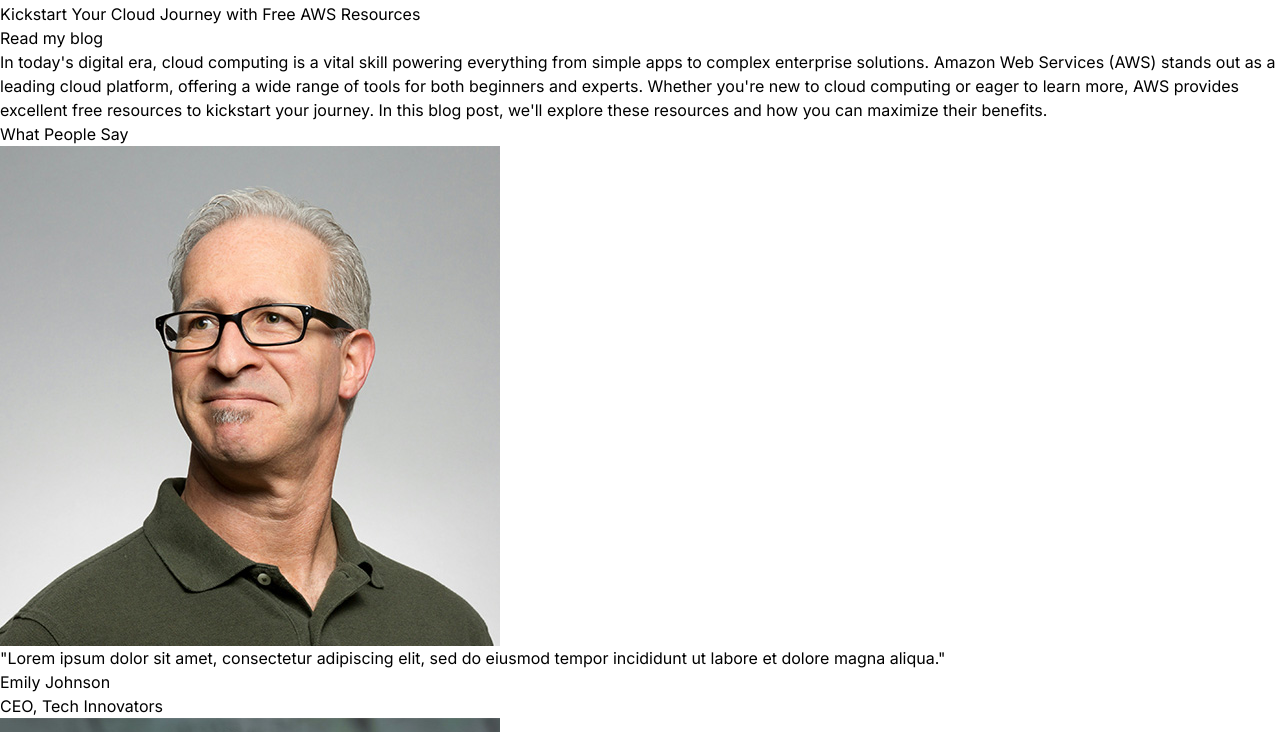
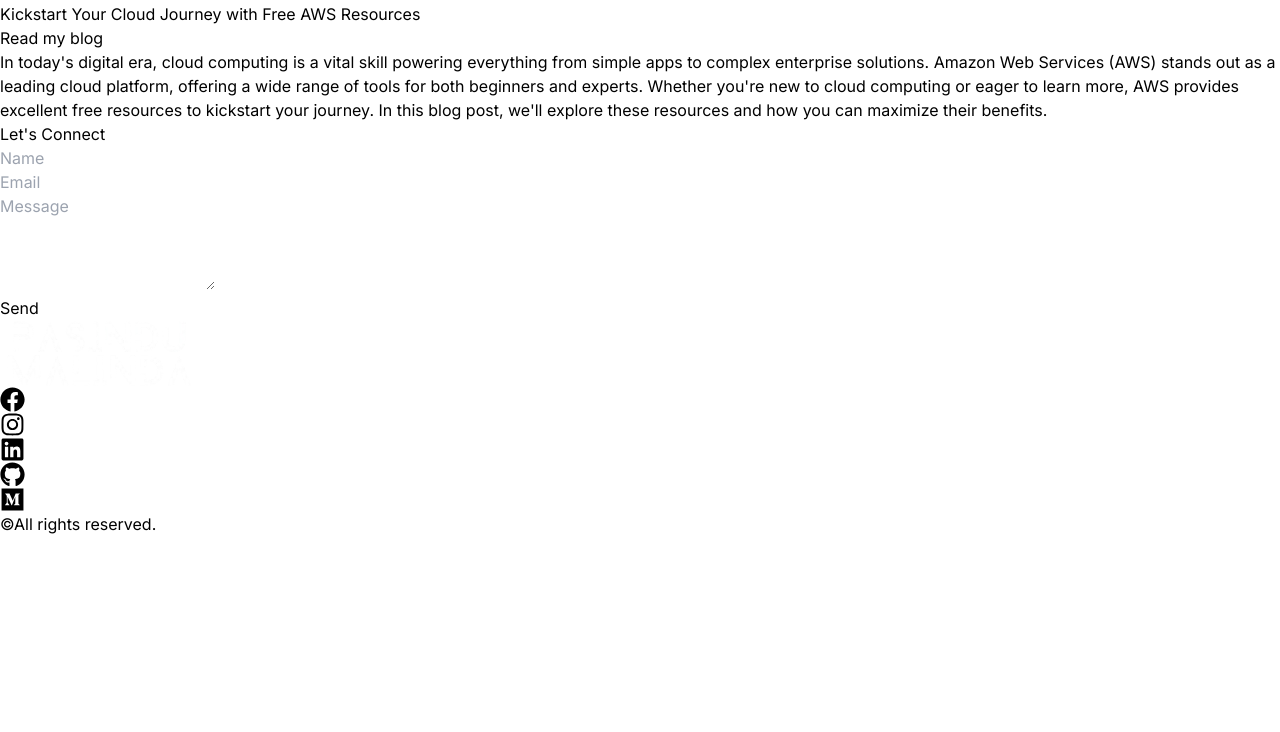
Before and after one commit to PasinduM0056/Pasindu-Malinda-Portfolio-React-Js, a React (Vite) app: page / in a window 1280 px wide. Shown: the part 6540-7272 px from the top of the page. After the commit the page ends 7076 px from the top, so only its background shows below. Built offline with nearby package versions, Linux system fonts and the light colour scheme; grey boxes are pictures that could not be loaded.

Commit message:
Update App.jsx

```diff
--- a/src/App.jsx
+++ b/src/App.jsx
@@ -5,7 +5,7 @@ import About from './components/About'
 import Projects from './components/Projects'
 import Skills from './components/Skills'
 import AchievementShowcase from './components/AchievementShowcase'
-import Testimonials from './components/Testimonials'
+// import Testimonials from './components/Testimonials'
 import ContactForm from './components/ContactForm'
 import Footer from './components/Footer'
 
@@ -18,7 +18,7 @@ const App = () => {
       <Projects />
       <Skills />
       <AchievementShowcase />
-      <Testimonials />
+{/*       <Testimonials /> */}
       <ContactForm />
       <Footer />
     </main>
```
